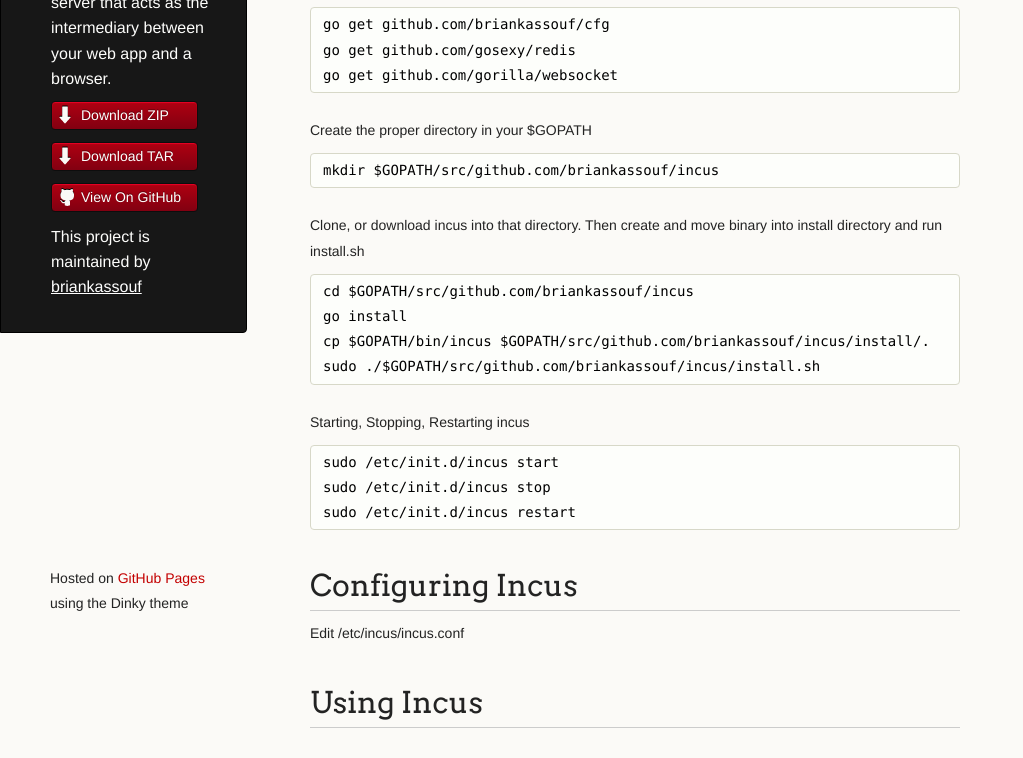
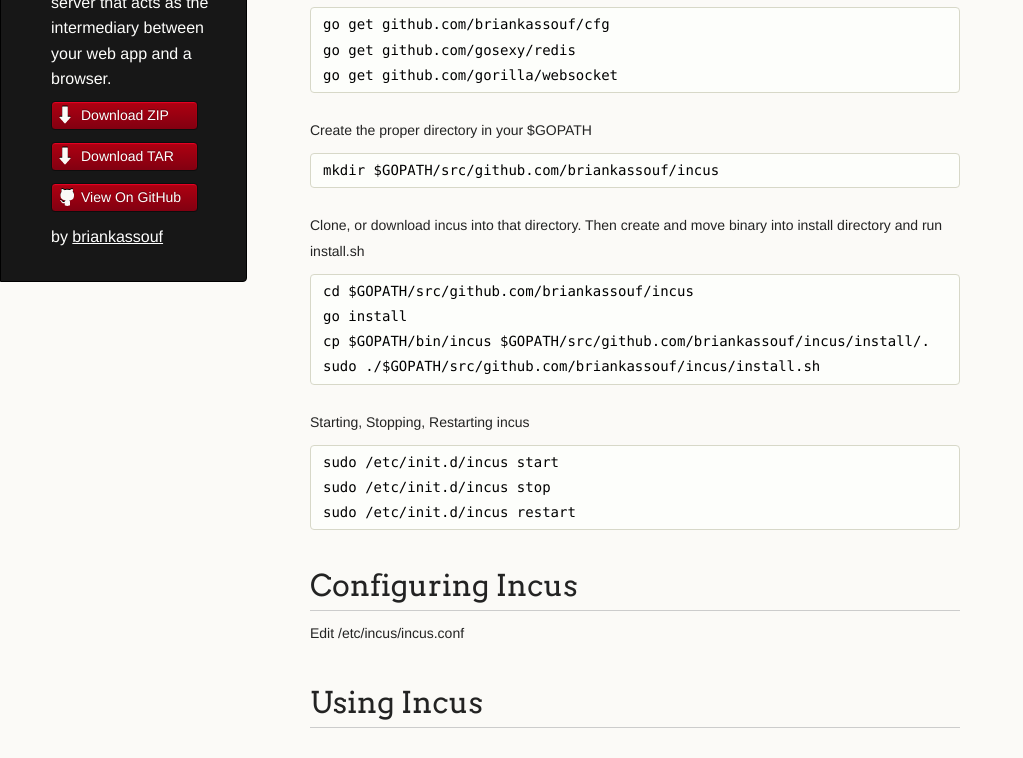
Before and after one commit to Imgur/incus, a plain HTML site: page index.html in a window 1280 px wide. Shown: the part 164-922 px from the top of the page, without its empty margins (0-1023 px from the left). Drawn offline with Linux system fonts and the light colour scheme.

Commit message:
Update index.html

```diff
--- a/index.html
+++ b/index.html
@@ -25,7 +25,7 @@
           <li><a class="buttons github" href="https://github.com/briankassouf/incus">View On GitHub</a></li>
         </ul>
 
-        <p class="header">This project is maintained by <a class="header name" href="https://github.com/briankassouf">briankassouf</a></p>
+        <p class="header">by <a class="header name" href="https://github.com/briankassouf">briankassouf</a></p>
 
 
       </header>
@@ -69,12 +69,10 @@ sudo /etc/init.d/incus restart
 <p>Edit /etc/incus/incus.conf</p>
 
 <h1>
-<a name="using-incus" class="anchor" href="#using-incus"><span class="octicon octicon-link"></span></a>Using Incus</h1>
+    <a name="using-incus" class="anchor" href="#using-incus"><span class="octicon octicon-link"></span></a>Using Incus
+</h1>
       </section>
-      <footer>
-        <p><small>Hosted on <a href="http://pages.github.com">GitHub Pages</a> using the Dinky theme</small></p>
-      </footer>
-    </div>
+      </div>
     <!--[if !IE]><script>fixScale(document);</script><![endif]-->
 
   </body>
```
